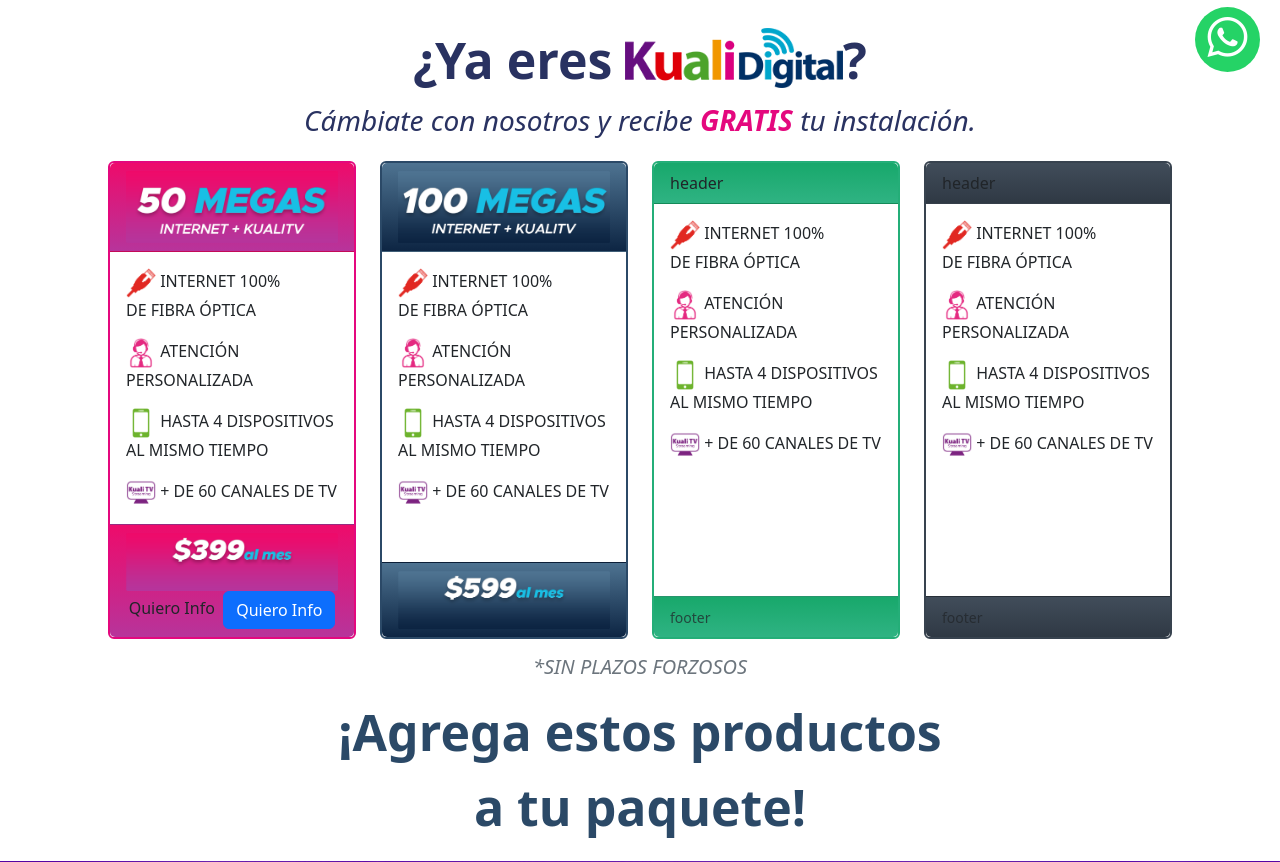
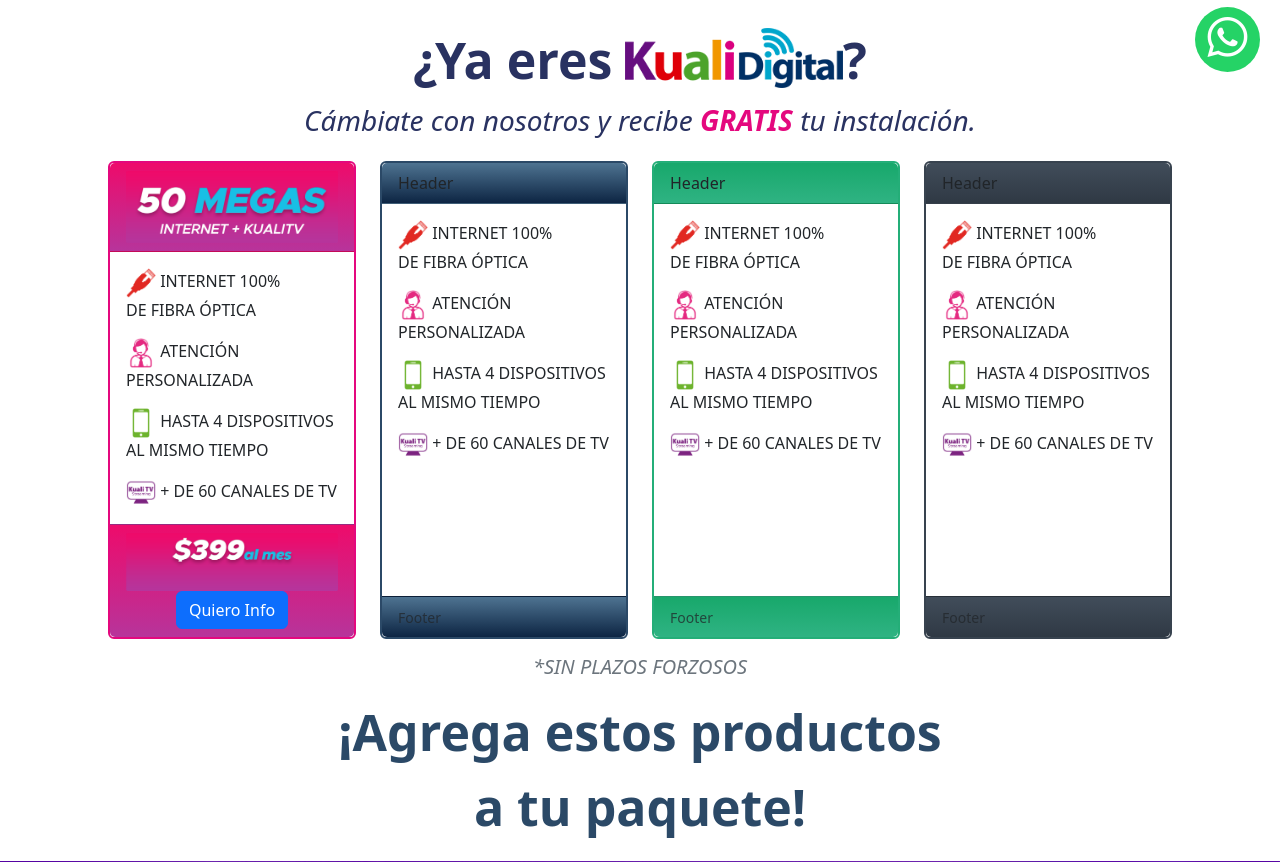
Before and after one commit to ifernandez-estevezjor/kualidigital-old, a PHP site: page / in a window 1280 px wide. Shown: the part 708-1570 px from the top of the page. Run offline with PHP 8.4, Linux system fonts and the light colour scheme.

Commit message:
Ajustes para mostrar en produccion

```diff
--- a/index.php
+++ b/index.php
@@ -80,17 +80,6 @@
                             <li class="nav-item mx-1">
                                 <a class="nav-link fs-5 fw-bold nav-contacto" href="contacto.php">Contacto y Soporte</a>
                             </li>
-                            <!--<li class="nav-item dropdown">
-                                <a class="nav-link dropdown-toggle" href="#" role="button" data-bs-toggle="dropdown" aria-expanded="false">
-                                    Dropdown
-                                </a>
-                                <ul class="dropdown-menu">
-                                    <li><a class="dropdown-item" href="#">Action</a></li>
-                                    <li><a class="dropdown-item" href="#">Another action</a></li>
-                                    <li><hr class="dropdown-divider"></li>
-                                    <li><a class="dropdown-item" href="#">Something else here</a></li>
-                                </ul>
-                            </li>-->
                         </ul>
                         <div class="flex">
                             <div class="me-2"><i class="bi bi-person-circle"></i> Login</div>
@@ -113,14 +102,11 @@
             </div>
 
             <div class="container-paquetes mx-5">
-                <!--<h1 class="texto-prueba">prueba</h1>-->
                 <div class="row mx-5">
                     <div class="col hvr-grow">
                         <div class="card h-100 card-paquete1">
                             <div class="card-header text-center header-pa1">
                             <img src="./assets/img/inicio/paquete1_1.png" class="w-100" alt="">
-                                <!--<span class="text-white fst-italic fs-1 fw-bold">50</span> <span class="fst-italic fs-1 fw-bold text-megas">MEGAS</span>
-                                <p class="text-white fst-italic fw-bold">INTERNET + KUALITV</p>-->
                             </div>
                             <div class="card-body">
                                 <p class="card-text"><img src="./assets/img/inicio/internet.png" width="30" height="30" alt=""> INTERNET 100% <br> DE FIBRA ÓPTICA</p>
@@ -130,7 +116,6 @@
                             </div>
                             <div class="card-footer text-center footer-pa1">
                             <img src="./assets/img/inicio/paquete1_2.png" class="w-100" alt="">
-                            <span >Quiero Info <img src="" alt=""></span>
                                 <!--<span class="fst-italic fs-1 fw-bold text-white">$399</span> <span class="fs-5 fw-bold fst-italic text-mes">al mes</span>
                                 <span class="text-white fs-4">Quiero info <i class="bi bi-chevron-down"></i></span>-->
                                 <!-- Button trigger modal -->
@@ -140,7 +125,7 @@
                     </div>
                     <div class="col hvr-grow">
                         <div class="card h-100 card-paquete2">
-                            <div class="card-header header-pa2"><img src="./assets/img/inicio/paquete2_1.png" class="w-100" alt=""></div>
+                            <div class="card-header header-pa2">Header</div>
                             <div class="card-body">
                                 <p class="card-text"><img src="./assets/img/inicio/internet.png" width="30" height="30" alt=""> INTERNET 100% <br> DE FIBRA ÓPTICA</p>
                                 <p class="card-text"><img src="./assets/img/inicio/atencion.png" width="30" height="30" alt=""> ATENCIÓN <br> PERSONALIZADA</p>
@@ -148,13 +133,13 @@
                                 <p class="card-text"><img src="./assets/img/inicio/kualitv.png" width="30" height="30" alt=""> + DE 60 CANALES DE TV</p>
                             </div>
                             <div class="card-footer footer-pa2">
-                                <small class="text-body-secondary"><img src="./assets/img/inicio/paquete2_2.png" class="w-100" alt=""></small>
+                                <small class="text-body-secondary">Footer</small>
                             </div>
                         </div>
                     </div>
                     <div class="col hvr-grow">
                         <div class="card h-100 card-paquete3">
-                        <div class="card-header header-pa3">header</div>
+                        <div class="card-header header-pa3">Header</div>
                             <div class="card-body">
                                 <p class="card-text"><img src="./assets/img/inicio/internet.png" width="30" height="30" alt=""> INTERNET 100% <br> DE FIBRA ÓPTICA</p>
                                 <p class="card-text"><img src="./assets/img/inicio/atencion.png" width="30" height="30" alt=""> ATENCIÓN <br> PERSONALIZADA</p>
@@ -162,13 +147,13 @@
                                 <p class="card-text"><img src="./assets/img/inicio/kualitv.png" width="30" height="30" alt=""> + DE 60 CANALES DE TV</p>
                             </div>
                             <div class="card-footer header-pa3">
-                                <small class="text-body-secondary">footer</small>
+                                <small class="text-body-secondary">Footer</small>
                             </div>
                         </div>
                     </div>
                     <div class="col hvr-grow">
                         <div class="card h-100 card-paquete4">
-                        <div class="card-header header-pa4">header</div>
+                        <div class="card-header header-pa4">Header</div>
                             <div class="card-body">
                                 <p class="card-text"><img src="./assets/img/inicio/internet.png" width="30" height="30" alt=""> INTERNET 100% <br> DE FIBRA ÓPTICA</p>
                                 <p class="card-text"><img src="./assets/img/inicio/atencion.png" width="30" height="30" alt=""> ATENCIÓN <br> PERSONALIZADA</p>
@@ -176,7 +161,7 @@
                                 <p class="card-text"><img src="./assets/img/inicio/kualitv.png" width="30" height="30" alt=""> + DE 60 CANALES DE TV</p>
                             </div>
                             <div class="card-footer footer-pa4">
-                                <small class="text-body-secondary">footer</small>
+                                <small class="text-body-secondary">Footer</small>
                             </div>
                         </div>
                     </div>
@@ -296,23 +281,6 @@
                 <img src="./assets/img/inicio/contactanos.png" class="img-fluid d-block w-100" alt="">
             </div>
 
-            <!--<div class="my-5">
-            <div class="container-text">
-                <h1 class="text-center fw-bold my-3 text-contactanos">¡CONTÁCTANOS!</h1>
-            </div>
-
-            <div class="">
-                <center>
-                    <div class="card text-center col-sm-10 border-0">
-                        <img src="./assets/img/inicio/contactanos.png" class="card-img img-fluid d-block w-100" alt="" >
-                        <div class="card-img-overlay">
-                            <button class="text-white fw-bold btn btn-contacto">Quiero que me contacten <i class="bi bi-chevron-down"></i></button>
-                        </div>
-                    </div>
-                </center>
-            </div>
-            </div>-->
-
         <footer class="">
             <div class="container">
                 <!-- Row START -->
```
